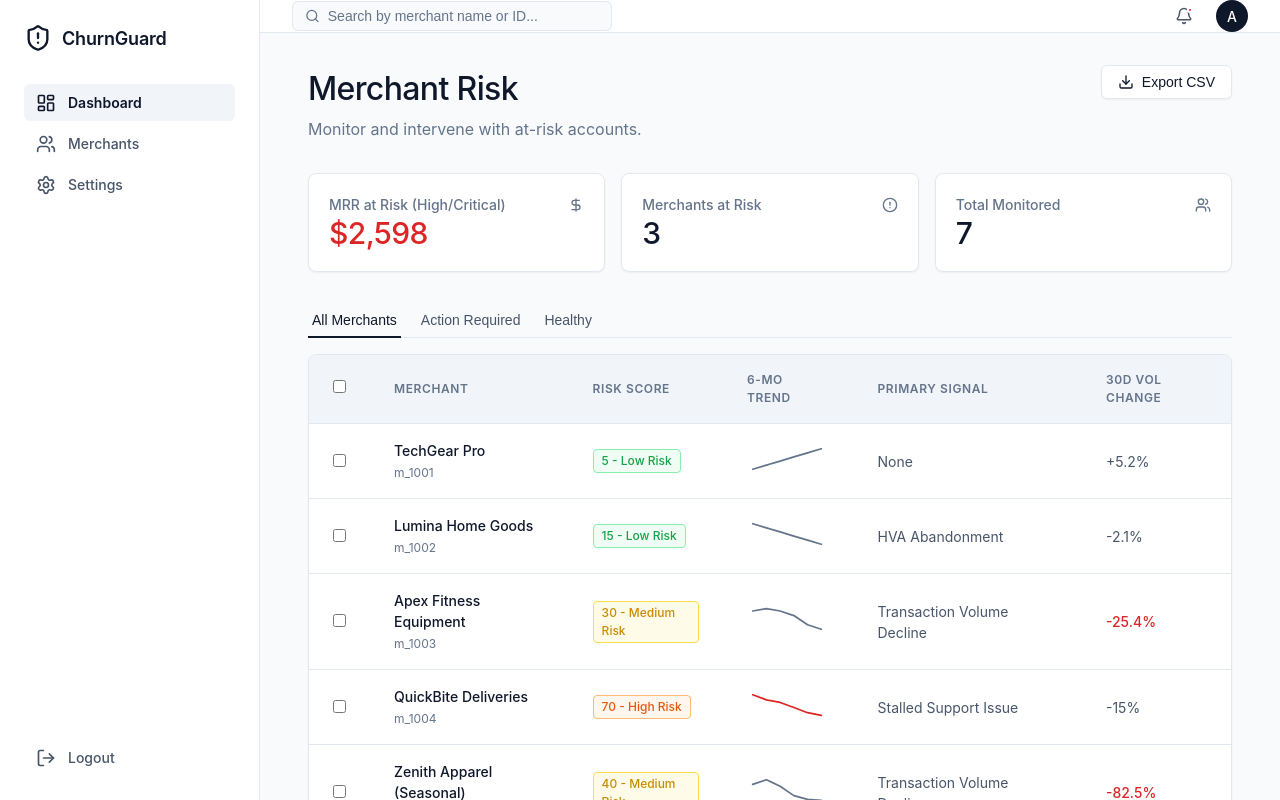
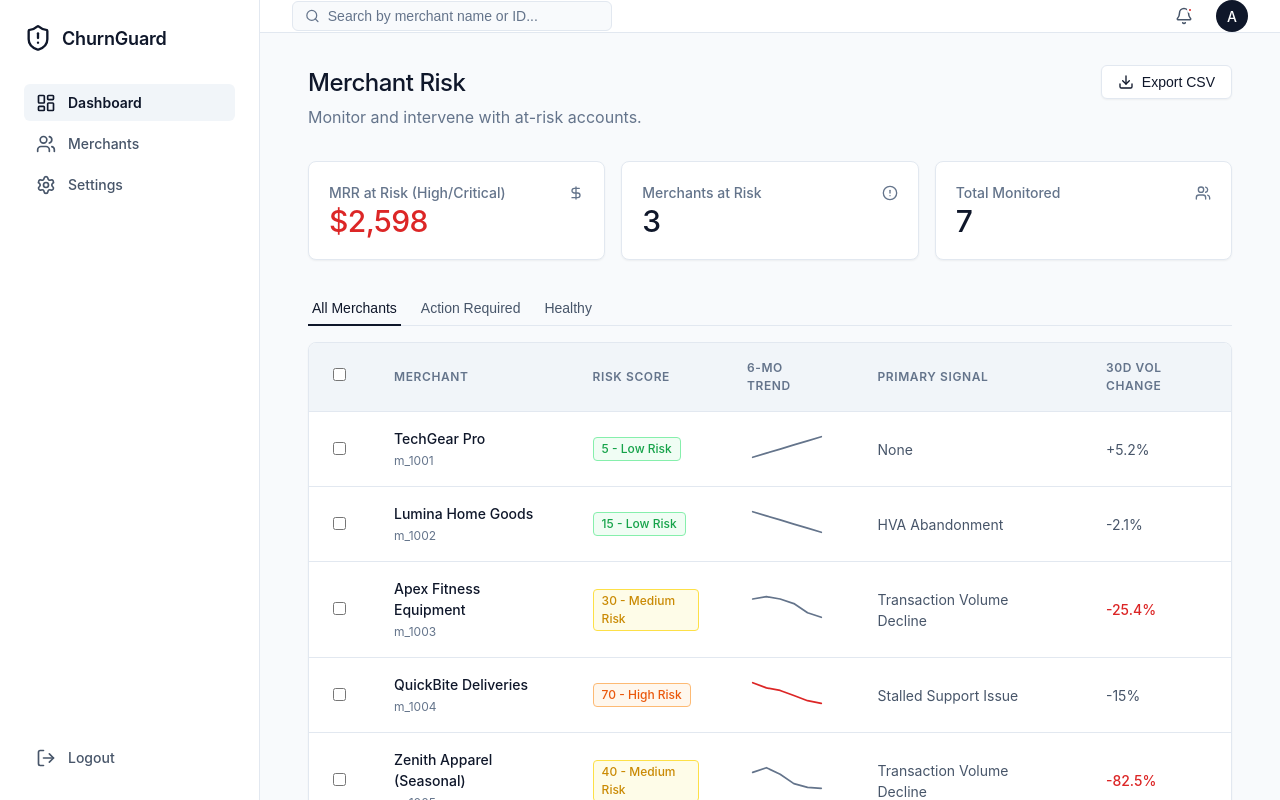
Before and after one commit to LakshanKrithik/Swym, a React (Vite) app: page / in a window 1280 px wide. Built offline with nearby package versions, Linux system fonts and the light colour scheme.

Commit message:
error fixed

```diff
--- a/src/components/DashboardView.css
+++ b/src/components/DashboardView.css
@@ -6,7 +6,7 @@
 }
 
 .dashboard-title {
-  font-size: 1.rem;
+  font-size: 1.5rem;
   margin-bottom: 0.25rem;
   color: var(--text-primary);
 }
```
